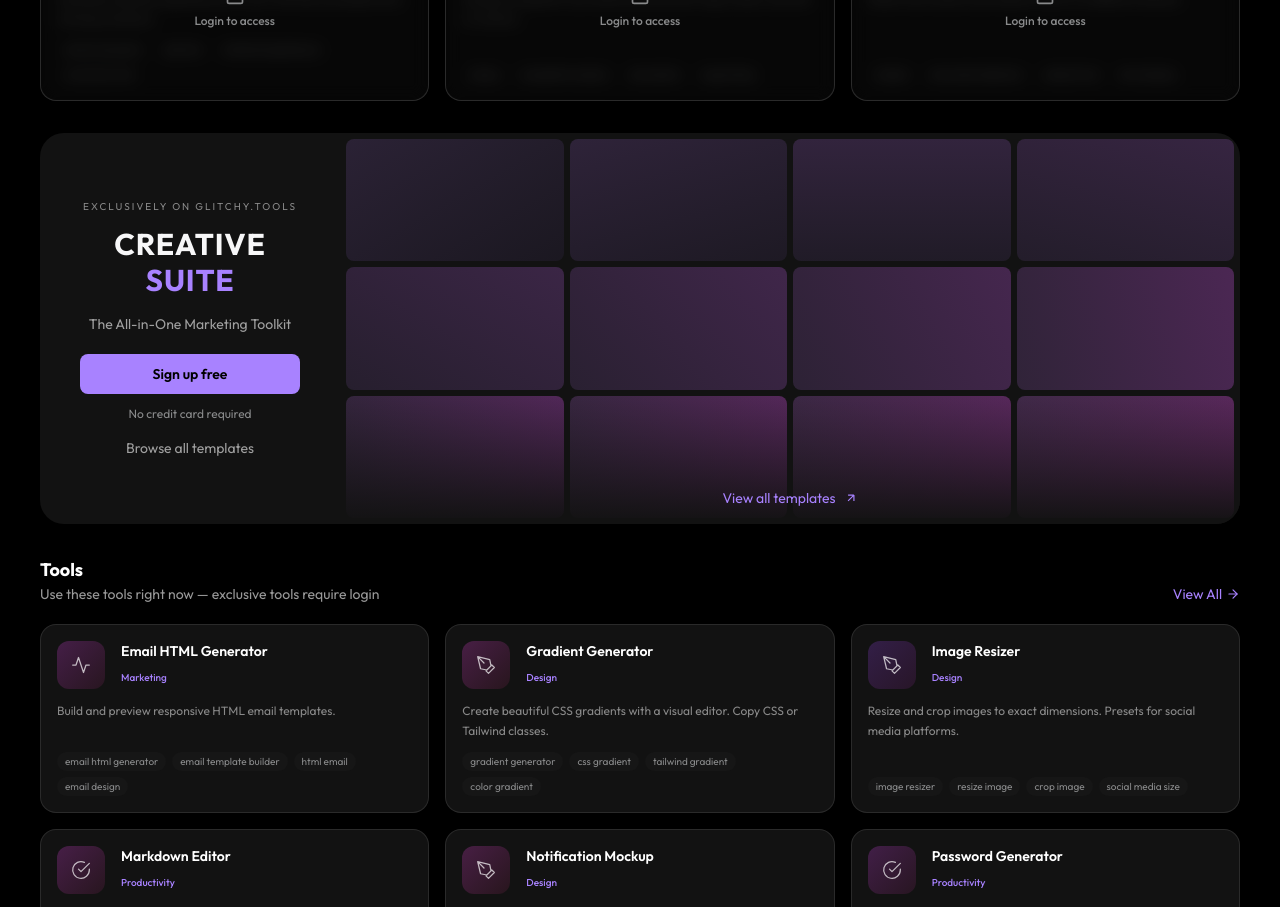
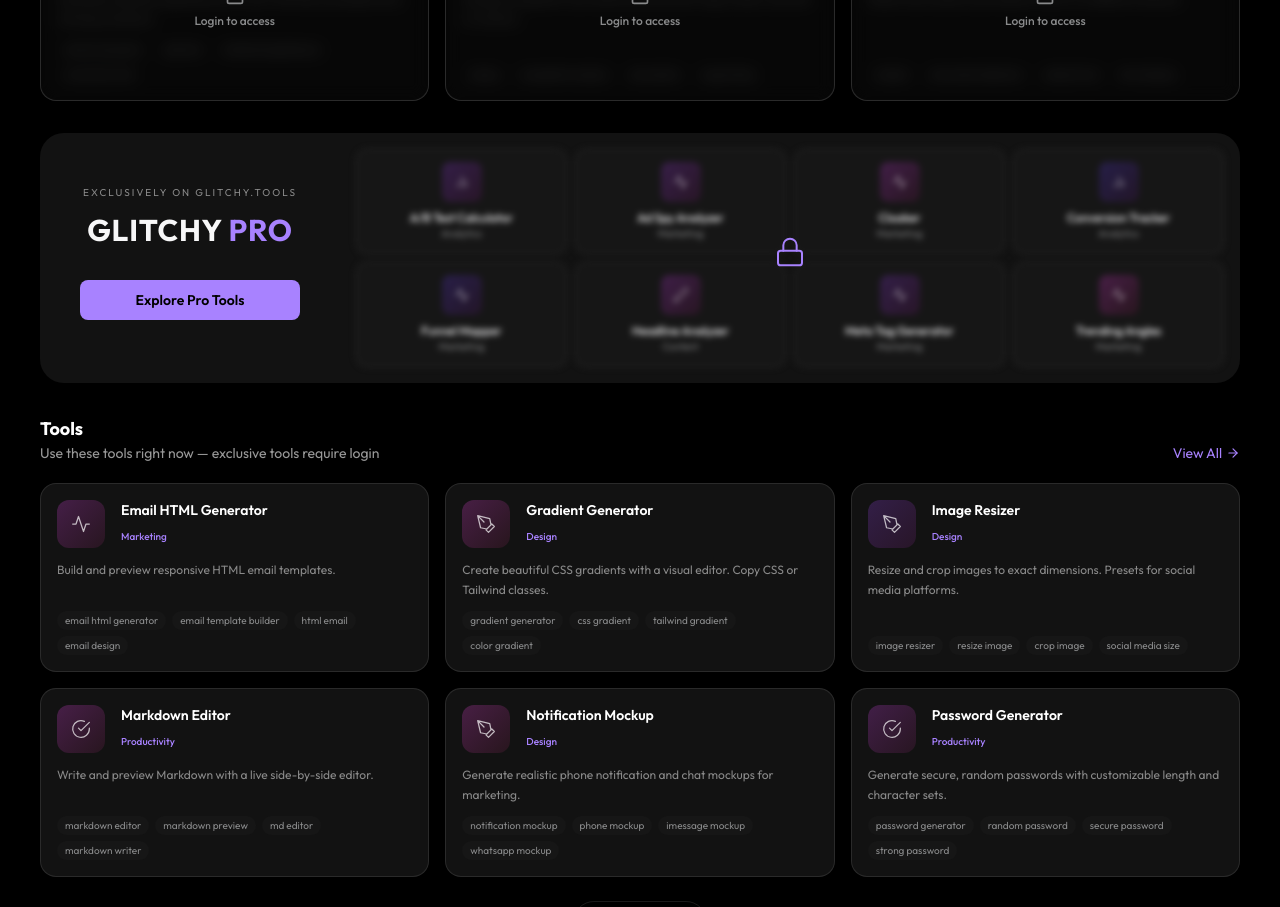
Before and after one commit to glitchy-tools/glitchy-tools-frontend, a Vue app: page / in a window 1280 px wide. Shown: the part 580-1487 px from the top of the page. Built offline with nearby package versions, Linux system fonts and the light colour scheme.

Commit message:
Authentication + Exclusive

```diff
--- a/src/views/HomeView.vue
+++ b/src/views/HomeView.vue
@@ -4,11 +4,10 @@
 import SiteFooter from '@/components/landing/SiteFooter.vue'
 import ToolCard from '@/components/ToolCard.vue'
 import { toolRegistry } from '@/registry'
+import { categoryIcons, gradientFromSlug } from '@/lib/tools'
 
 const searchQuery = ref('')
 const showAll = ref(false)
-
-const isAuthenticated = computed(() => !!localStorage.getItem('glitchy_token'))
 
 const freeTools = computed(() => toolRegistry.filter(t => !t.meta.exclusive))
 const exclusiveTools = computed(() => toolRegistry.filter(t => t.meta.exclusive))
@@ -40,10 +39,10 @@
       <!-- Hero -->
       <section class="py-10 md:py-14 text-center">
         <h1 class="text-3xl md:text-4xl font-bold text-text-primary mb-3">
-          Glitchy <span class="text-accent-lime">Tools</span>
+          glitchy<span class="text-accent-lime">.tools</span>
         </h1>
         <p class="text-sm md:text-base text-text-secondary mb-8 max-w-lg mx-auto">
-          Search for tools, create an account for exclusive access, or build your own tool with AI and submit it for review.
+          Search for tools, create an account for exclusive access, and build your own tool with AI and submit it for review.
         </p>
 
         <!-- Search (centered) -->
@@ -88,43 +87,34 @@
             <div class="flex flex-col items-center justify-center p-8 md:p-10 text-center">
               <p class="text-[10px] uppercase tracking-[0.2em] text-text-tertiary mb-3">Exclusively on glitchy.tools</p>
               <h2 class="text-2xl md:text-3xl font-bold text-text-primary mb-4 tracking-wide">
-                CREATIVE <span class="text-accent-lime">SUITE</span>
+                GLITCHY <span class="text-accent-lime">PRO</span>
               </h2>
-              <p class="text-sm text-text-secondary mb-1">The All-in-One Marketing Toolkit</p>
-              <template v-if="!isAuthenticated">
-                <a href="/signup" class="w-full inline-block py-2.5 px-4 text-sm font-semibold text-bg-primary bg-accent-lime rounded-lg hover:brightness-110 transition-all mb-3 text-center mt-4">
-                  Sign up free
-                </a>
-                <p class="text-xs text-text-muted mb-4">No credit card required</p>
-              </template>
-              <template v-else>
-                <a href="/all-tools" class="w-full inline-block py-2.5 px-4 text-sm font-semibold text-bg-primary bg-accent-lime rounded-lg hover:brightness-110 transition-all mb-3 text-center mt-4">
-                  Browse Suite
-                </a>
-              </template>
-              <a href="/all-tools" class="text-sm text-text-secondary hover:text-white hover:underline transition-colors">
-                Browse all templates
+              <a href="/exclusive" class="w-full inline-block py-2.5 px-4 text-sm font-semibold text-bg-primary bg-accent-lime rounded-lg hover:brightness-110 transition-all mb-3 text-center mt-4">
+                Explore Pro Tools
               </a>
             </div>
 
-            <div class="relative">
-              <div class="grid grid-cols-2 md:grid-cols-4 gap-1.5 p-1.5">
+            <div class="relative p-4">
+              <div class="grid grid-cols-2 md:grid-cols-4 gap-2 blur-[3px]">
                 <div
-                  v-for="i in 12"
-                  :key="i"
-                  class="aspect-video rounded-lg overflow-hidden bg-bg-card-hover"
+                  v-for="tool in exclusiveTools"
+                  :key="tool.meta.slug"
+                  class="rounded-xl bg-bg-surface border border-border-card p-3 text-center"
                 >
-                  <div
-                    class="w-full h-full"
-                    :style="{ background: `linear-gradient(${135 + i * 15}deg, hsl(${265 + i * 3}, ${20 + i * 2}%, ${16 + i}%), hsl(${260 + i * 2}, ${15 + i}%, ${10 + i}%))` }"
-                  />
+                  <div class="h-10 w-10 rounded-lg mx-auto mb-2 flex items-center justify-center" :style="{ background: gradientFromSlug(tool.meta.slug) }">
+                    <svg xmlns="http://www.w3.org/2000/svg" width="16" height="16" viewBox="0 0 24 24" fill="none" stroke="currentColor" stroke-width="1.5" class="text-white/70"><path :d="categoryIcons[tool.meta.category] || categoryIcons.Productivity" /></svg>
+                  </div>
+                  <p class="text-xs font-medium text-text-primary truncate">{{ tool.meta.name }}</p>
+                  <p class="text-[10px] text-text-muted truncate">{{ tool.meta.category }}</p>
                 </div>
               </div>
-              <div class="absolute bottom-0 left-0 right-0 h-32 bg-gradient-to-t from-bg-card to-transparent flex items-end justify-center pb-4">
-                <a href="/all-tools" class="flex items-center gap-2 text-sm text-accent-lime hover:underline transition-colors">
-                  View all templates
-                  <svg width="14" height="14" viewBox="0 0 24 24" fill="none" stroke="currentColor" stroke-width="2"><path d="M7 17L17 7M17 7H7M17 7v10" /></svg>
-                </a>
+              <div class="absolute inset-0 flex items-center justify-center">
+                <div class="text-center">
+                  <svg xmlns="http://www.w3.org/2000/svg" width="32" height="32" viewBox="0 0 24 24" fill="none" stroke="currentColor" stroke-width="1.5" stroke-linecap="round" stroke-linejoin="round" class="text-accent-lime mx-auto mb-3">
+                    <rect width="18" height="11" x="3" y="11" rx="2" ry="2" />
+                    <path d="M7 11V7a5 5 0 0 1 10 0v4" />
+                  </svg>
+                </div>
               </div>
             </div>
           </div>
```
